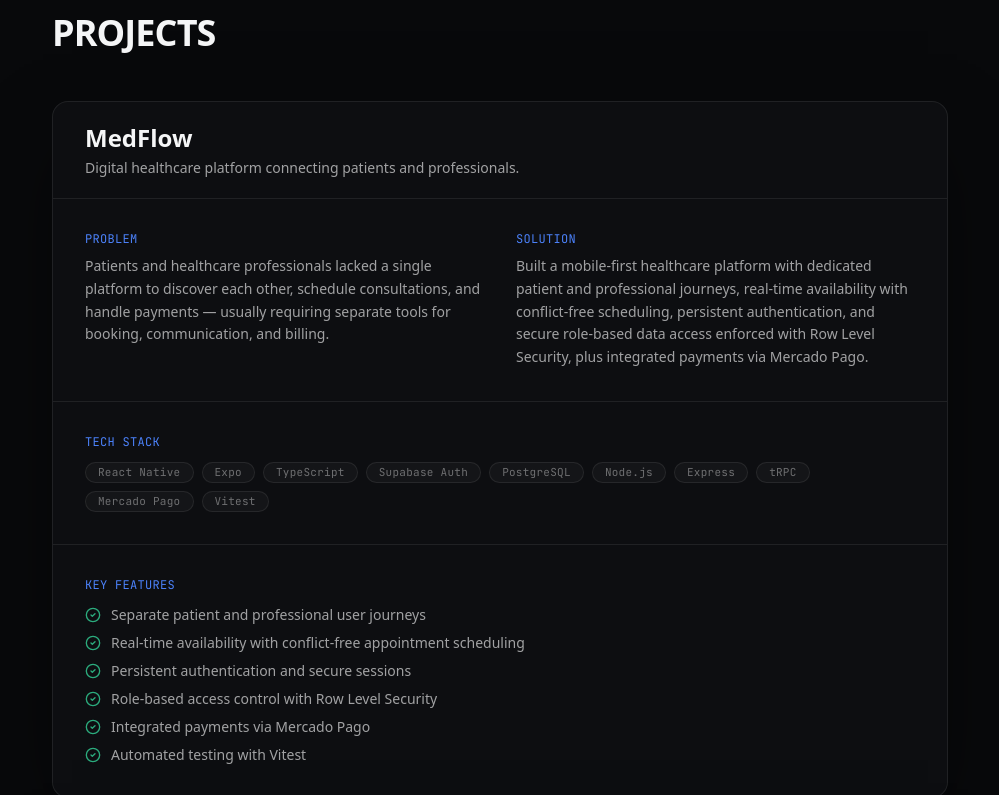
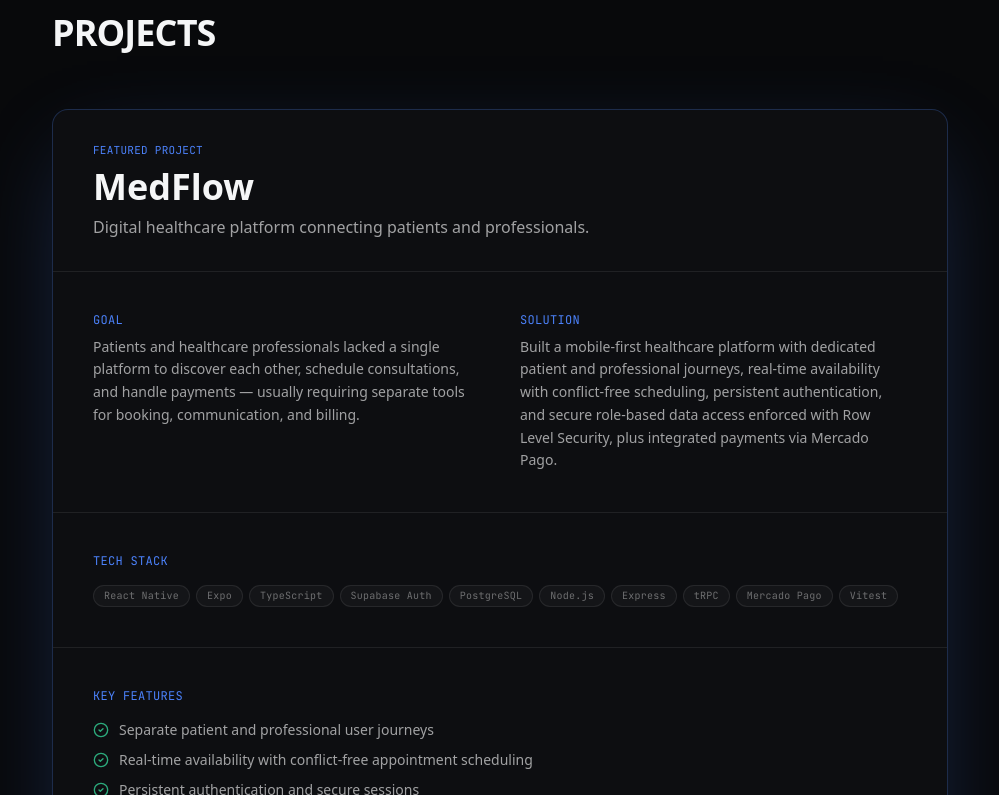
Before and after one commit to JonannVictor/Portifolio, a React (Vite) app: page / in a window 1280 px wide. Shown: the part 985-1780 px from the top of the page, without its empty margins (140-1139 px from the left). Built offline with nearby package versions, Linux system fonts and the light colour scheme; a web font is replaced by a local one.

Commit message:
refine: Projects vira Goal/Solution/Tech Stack/Key Features, MedFlow em destaque, badges menores

```diff
--- a/src/components/Projects/ProjectCase.tsx
+++ b/src/components/Projects/ProjectCase.tsx
@@ -1,24 +1,54 @@
 import { motion } from 'framer-motion'
 import { CheckCircle2, ExternalLink, Github } from 'lucide-react'
 import type { CaseStudy } from '@/data/projects'
+import { cn } from '@/lib/cn'
 
 const EASE = [0.16, 1, 0.3, 1] as const
 
 export default function ProjectCase({ project }: { project: CaseStudy }) {
+  const featured = project.featured
+
   return (
     <motion.article
       initial={{ opacity: 0, y: 24 }}
       whileInView={{ opacity: 1, y: 0 }}
       viewport={{ once: true, margin: '-80px' }}
       transition={{ duration: 0.6, ease: EASE }}
-      className="overflow-hidden rounded-2xl border border-line bg-base-panel/80 shadow-panel backdrop-blur-xl"
+      className={cn(
+        'overflow-hidden rounded-2xl border bg-base-panel/80 backdrop-blur-xl',
+        featured
+          ? 'border-accent/25 shadow-[0_30px_90px_-20px_rgba(76,130,251,0.28)]'
+          : 'border-line shadow-panel'
+      )}
     >
-      <div className="flex flex-wrap items-start justify-between gap-4 border-b border-line px-6 py-5 sm:px-8">
+      <div
+        className={cn(
+          'flex flex-wrap items-start justify-between gap-4 border-b border-line',
+          featured ? 'px-7 py-6 sm:px-10 sm:py-8' : 'px-6 py-5 sm:px-8'
+        )}
+      >
         <div>
-          <h3 className="font-display text-2xl font-bold text-ink">
+          {featured && (
+            <p className="mb-2 font-mono text-[11px] uppercase tracking-wide text-accent">
+              Featured Project
+            </p>
+          )}
+          <h3
+            className={cn(
+              'font-display font-bold text-ink',
+              featured ? 'text-3xl sm:text-4xl' : 'text-2xl'
+            )}
+          >
             {project.name}
           </h3>
-          <p className="mt-1 text-sm text-ink-muted">{project.tagline}</p>
+          <p
+            className={cn(
+              'text-ink-muted',
+              featured ? 'mt-2 text-base' : 'mt-1 text-sm'
+            )}
+          >
+            {project.tagline}
+          </p>
         </div>
 
         <div className="flex shrink-0 gap-3">
@@ -47,13 +77,20 @@ export default function ProjectCase({ project }: { project: CaseStudy }) {
         </div>
       </div>
 
-      <div className="grid gap-8 px-6 py-6 sm:grid-cols-2 sm:px-8 sm:py-8">
+      <div
+        className={cn(
+          'grid sm:grid-cols-2',
+          featured
+            ? 'gap-10 px-7 py-8 sm:px-10 sm:py-10'
+            : 'gap-8 px-6 py-6 sm:px-8 sm:py-8'
+        )}
+      >
         <div>
           <p className="font-mono text-xs uppercase tracking-wide text-accent">
-            Problem
+            Goal
           </p>
           <p className="mt-2 text-sm leading-relaxed text-ink-muted">
-            {project.problem}
+            {project.goal}
           </p>
         </div>
 
@@ -67,15 +104,20 @@ export default function ProjectCase({ project }: { project: CaseStudy }) {
         </div>
       </div>
 
-      <div className="border-t border-line px-6 py-6 sm:px-8 sm:py-8">
+      <div
+        className={cn(
+          'border-t border-line',
+          featured ? 'px-7 py-8 sm:px-10 sm:py-10' : 'px-6 py-6 sm:px-8 sm:py-8'
+        )}
+      >
         <p className="font-mono text-xs uppercase tracking-wide text-accent">
           Tech Stack
         </p>
-        <div className="mt-3 flex flex-wrap gap-2">
+        <div className="mt-4 flex flex-wrap gap-1.5">
           {project.techStack.map((tech) => (
             <span
               key={tech}
-              className="rounded-full border border-line bg-white/[0.03] px-3 py-1 font-mono text-[11px] leading-none tracking-wide text-ink-faint"
+              className="rounded-full border border-line bg-white/[0.03] px-2.5 py-0.5 font-mono text-[10px] leading-[1.6] tracking-wide text-ink-faint"
             >
               {tech}
             </span>
@@ -83,11 +125,16 @@ export default function ProjectCase({ project }: { project: CaseStudy }) {
         </div>
       </div>
 
-      <div className="border-t border-line px-6 py-6 sm:px-8 sm:py-8">
+      <div
+        className={cn(
+          'border-t border-line',
+          featured ? 'px-7 py-8 sm:px-10 sm:py-10' : 'px-6 py-6 sm:px-8 sm:py-8'
+        )}
+      >
         <p className="font-mono text-xs uppercase tracking-wide text-accent">
           Key Features
         </p>
-        <ul className="mt-3 space-y-2">
+        <ul className="mt-4 space-y-2.5">
           {project.keyFeatures.map((feature) => (
             <li
               key={feature}
--- a/src/components/Projects/Projects.tsx
+++ b/src/components/Projects/Projects.tsx
@@ -25,7 +25,7 @@ export default function Projects() {
           </h2>
         </motion.div>
 
-        <div className="mt-12 space-y-8">
+        <div className="mt-14 space-y-10">
           {projects.map((project) => (
             <ProjectCase key={project.slug} project={project} />
           ))}
--- a/src/data/projects.ts
+++ b/src/data/projects.ts
@@ -2,7 +2,8 @@ export type CaseStudy = {
   slug: string
   name: string
   tagline: string
-  problem: string
+  featured?: boolean
+  goal: string
   solution: string
   techStack: string[]
   keyFeatures: string[]
@@ -17,7 +18,8 @@ export const projects: CaseStudy[] = [
     slug: 'medflow',
     name: 'MedFlow',
     tagline: 'Digital healthcare platform connecting patients and professionals.',
-    problem:
+    featured: true,
+    goal:
       'Patients and healthcare professionals lacked a single platform to discover each other, schedule consultations, and handle payments — usually requiring separate tools for booking, communication, and billing.',
     solution:
       'Built a mobile-first healthcare platform with dedicated patient and professional journeys, real-time availability with conflict-free scheduling, persistent authentication, and secure role-based data access enforced with Row Level Security, plus integrated payments via Mercado Pago.',
@@ -47,7 +49,7 @@ export const projects: CaseStudy[] = [
     slug: 'vivamart',
     name: 'VivaMart',
     tagline: 'A modern marketplace experience built with vanilla JavaScript.',
-    problem:
+    goal:
       'Wanted to demonstrate that a fully-featured, modern e-commerce experience — search, filtering, cart, multi-step checkout, and recommendations — could be delivered without relying on a front-end framework.',
     solution:
       'Built VivaMart from scratch with HTML, CSS, and vanilla JavaScript, using a modular architecture, hash-based routing, and localStorage-backed state to power product discovery, favorites, cart, checkout, and personalized recommendations, with full PT/EN localization and light/dark themes.',
@@ -75,7 +77,7 @@ export const projects: CaseStudy[] = [
     slug: 'drophouse',
     name: 'DropHouse',
     tagline: 'Full-stack e-commerce platform for a premium streetwear brand.',
-    problem:
+    goal:
       'A premium streetwear business needed a modern, conversion-focused e-commerce platform combining product discovery, checkout, and payments into a single full-stack product rather than off-the-shelf storefront tools.',
     solution:
       'Built a full-stack e-commerce platform with Next.js and TypeScript, using Supabase for backend and data services and Mercado Pago for payments, with a focus on conversion-driven UX, cloud deployment, and analytics. Built as an associate at Agência Hineni.',
```
